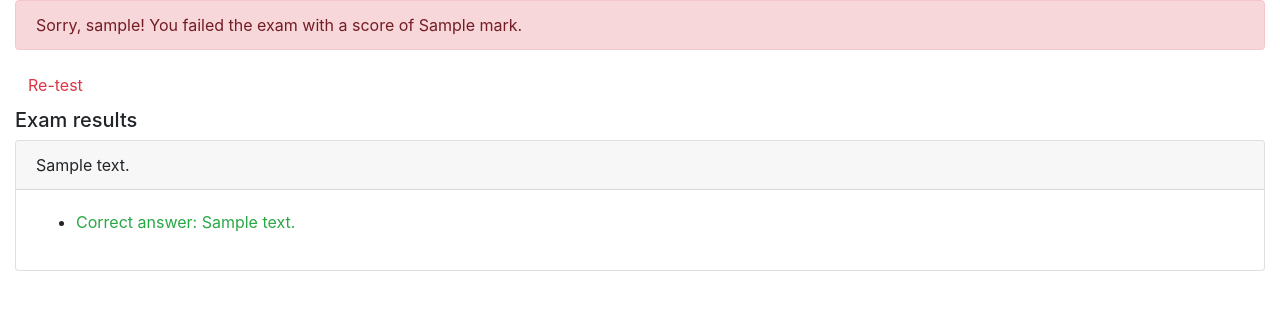
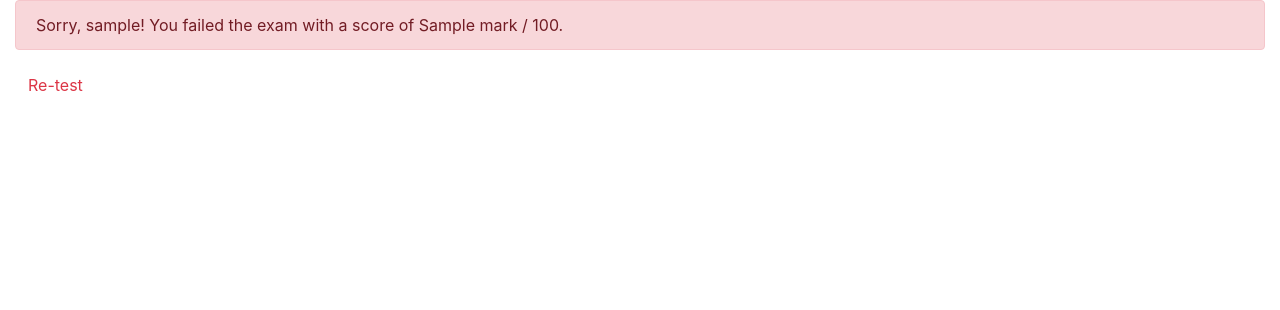
Before and after one commit to kaitoukuga/final-cloud-app, a Django app: template onlinecourse/templates/onlinecourse/exam_result_bootstrap.html in a window 1280 px wide. Shown: the part 56-366 px from the top of the page. Run offline with Django 3.2, Linux system fonts and the light colour scheme; a user stored in the database is signed in; tables that the repository leaves empty hold one stand-in row (values such as "Sample post"); the template is opened without the code that fills it: values that come from a table or form of the project are taken from there, most other values are stand-ins (such as "Sample title", 1, 10 or a date in 2020); some libraries are stand-ins or nearby versions.

Commit message:
fixing bug

```diff
--- a/onlinecourse/templates/onlinecourse/exam_result_bootstrap.html
+++ b/onlinecourse/templates/onlinecourse/exam_result_bootstrap.html
@@ -36,18 +36,11 @@
 </nav>
 
 <div class="container-fluid">
-    {% if mark > 80 %}
+    {% if mark >= 80 %}
     <div class="alert alert-success">
        <!--HINT Display passed info -->
        Congratulation, {{ user.username }}! You passed with a score of {{ mark }} / 100.
     </div>
-    {% else %}
-    <div class="alert alert-danger">
-        <!--HINT Display failed info -->
-        Sorry, {{ user.username }}! You failed the exam with a score of {{ mark }}.
-    </div>
-    <a class="btn btn-link text-danger" href="{% url 'onlinecourse:course_details' course.id %}">Re-test</a>
-    {% endif %}
     <div class="card-columns-vertical mt-1">
         <h5 class="">Exam results</h5>
         <!--HINT Display exam results-->
@@ -71,6 +64,13 @@
             </div>
         {% endfor %}
     </div>
+    {% else %}
+    <div class="alert alert-danger">
+        <!--HINT Display failed info -->
+        Sorry, {{ user.username }}! You failed the exam with a score of {{ mark }} / 100.
+    </div>
+    <a class="btn btn-link text-danger" href="{% url 'onlinecourse:course_details' course.id %}">Re-test</a>
+    {% endif %}
 </div>
 </body>
 </html>
```
